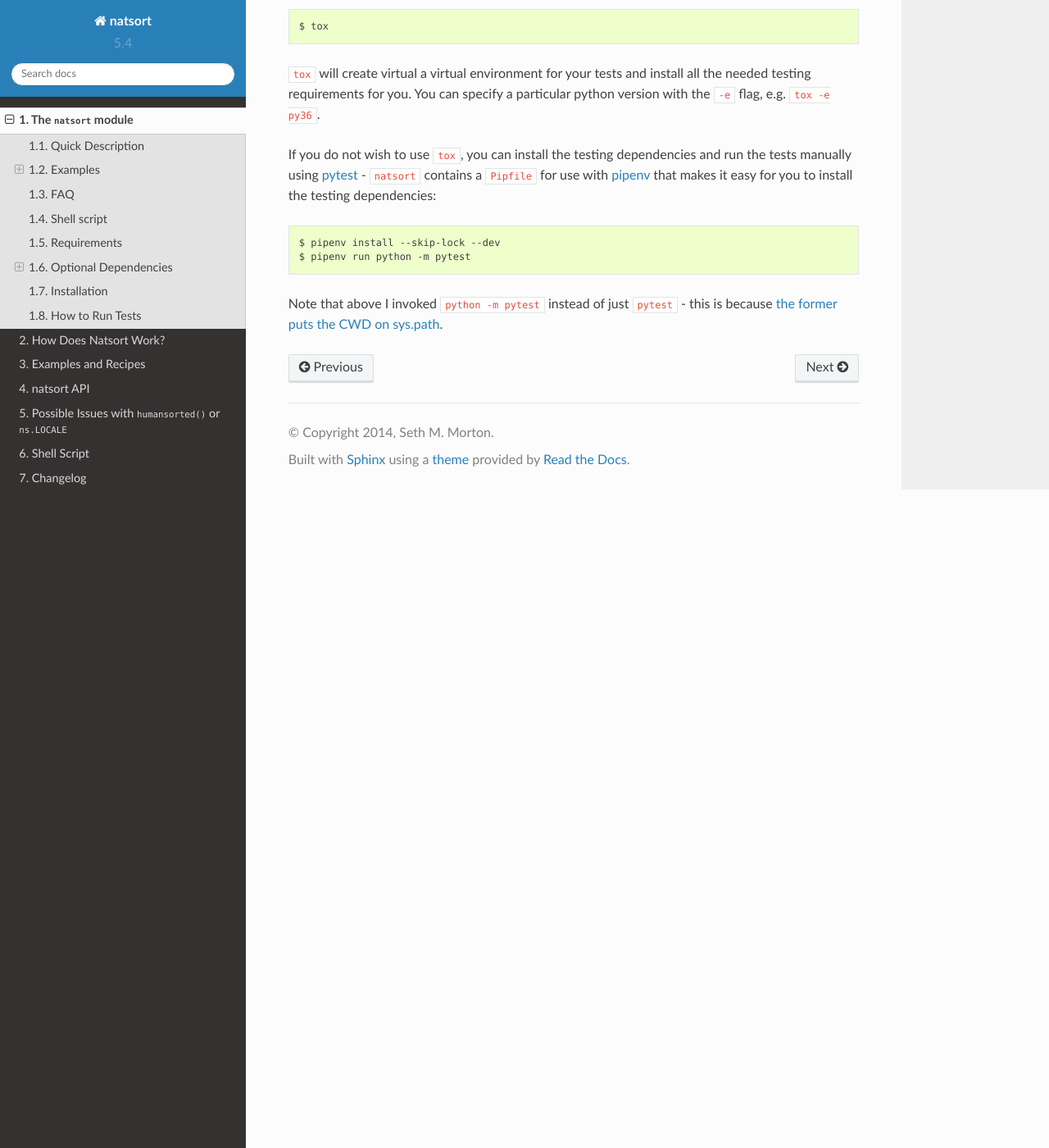
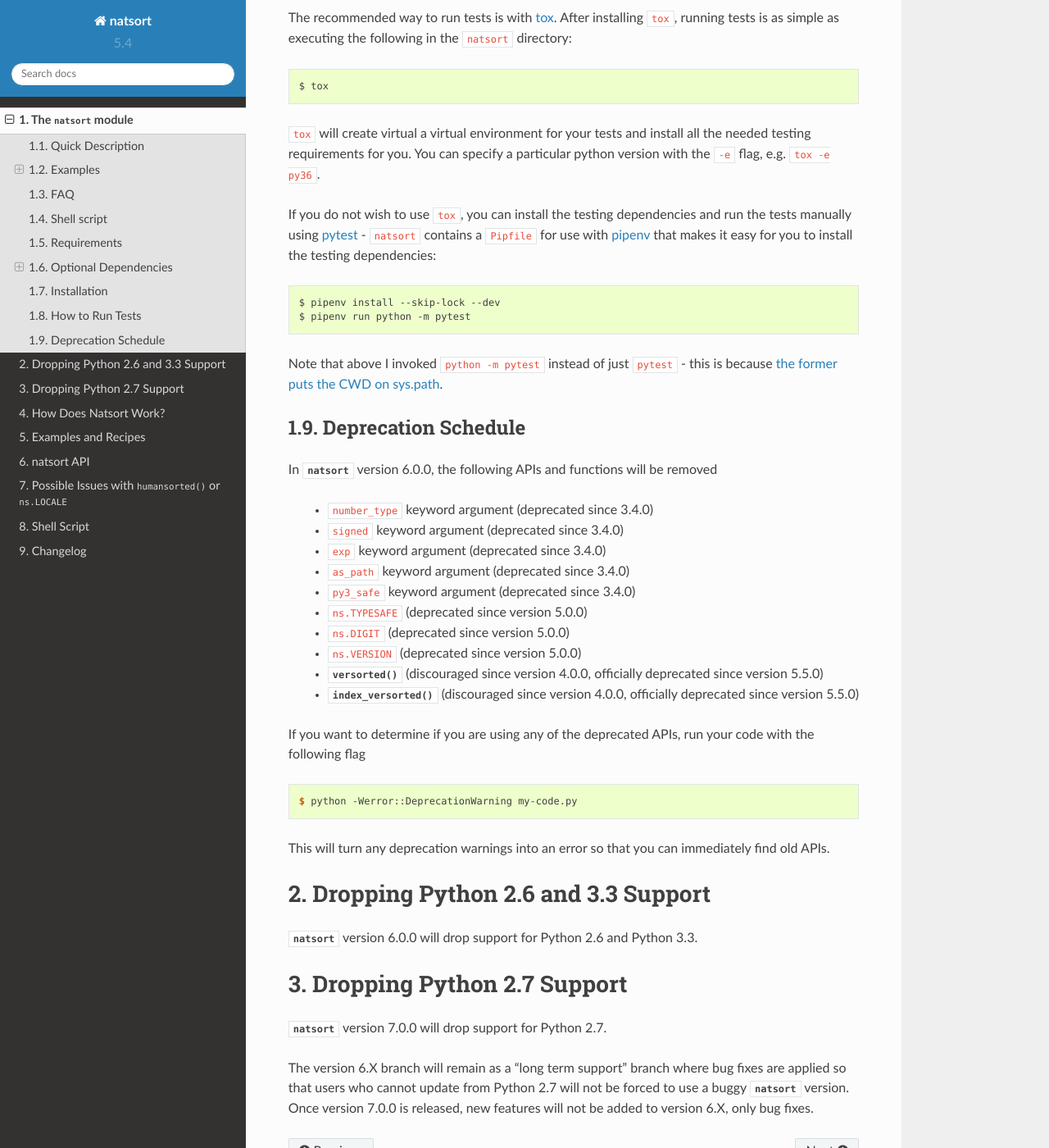
Before and after one commit to SethMMorton/natsort, a Sphinx documentation site: the page built from docs/intro.rst, in a window 1280 px wide and 1400 px high, scrolled down 6985 px. Shown: the whole window at 82% size. Built offline with Sphinx 7.4.7 and the Read the Docs theme 2.0.0, drawn with Linux system fonts in a browser that asks for light colours; some of the changed text lies outside the part shown.

Commit message:
Add a deprecation schedule to README
This deprecation schedule calls out what will be changing and in what
versions.

```diff
--- a/docs/intro.rst
+++ b/docs/intro.rst
@@ -13,6 +13,9 @@
 
       - `fastnumbers <https://pypi.org/project/fastnumbers>`_ >= 2.0.0
       - `PyICU <https://pypi.org/project/PyICU>`_ >= 1.0.0
+
+**NOTE**: Please see the `Deprecation Schedule`_ section for changes in the upcoming
+:mod:`natsort` version 6.0.0 (early 2019) and then version 7.0.0.
 
 :mod:`natsort` is a general utility for sorting lists *naturally*; the definition
 of "naturally" is not well-defined, but the most common definition is that numbers
@@ -397,3 +400,44 @@
 
 Note that above I invoked ``python -m pytest`` instead of just ``pytest`` - this is because
 `the former puts the CWD on sys.path <https://docs.pytest.org/en/latest/usage.html#calling-pytest-through-python-m-pytest>`_.
+
+Deprecation Schedule
+--------------------
+
+In :mod:`natsort` version 6.0.0, the following APIs and functions will be removed
+
+ - ``number_type`` keyword argument (deprecated since 3.4.0)
+ - ``signed`` keyword argument (deprecated since 3.4.0)
+ - ``exp`` keyword argument (deprecated since 3.4.0)
+ - ``as_path`` keyword argument (deprecated since 3.4.0)
+ - ``py3_safe`` keyword argument (deprecated since 3.4.0)
+ - ``ns.TYPESAFE`` (deprecated since version 5.0.0)
+ - ``ns.DIGIT`` (deprecated since version 5.0.0)
+ - ``ns.VERSION`` (deprecated since version 5.0.0)
+ - :func:`~natsort.versorted` (discouraged since version 4.0.0, officially deprecated since version 5.5.0)
+ - :func:`~natsort.index_versorted` (discouraged since version 4.0.0, officially deprecated since version 5.5.0)
+
+If you want to determine if you are using any of the deprecated APIs, run your
+code with the following flag
+
+.. code-block:: console
+
+    $ python -Werror::DeprecationWarning my-code.py
+
+This will turn any deprecation warnings into an error so that you can immediately
+find old APIs.
+
+Dropping Python 2.6 and 3.3 Support
+===================================
+
+:mod:`natsort` version 6.0.0 will drop support for Python 2.6 and Python 3.3.
+
+Dropping Python 2.7 Support
+===========================
+
+:mod:`natsort` version 7.0.0 will drop support for Python 2.7.
+
+The version 6.X branch will remain as a "long term support" branch where bug fixes
+are applied so that users who cannot update from Python 2.7 will not be forced to
+use a buggy :mod:`natsort` version. Once version 7.0.0 is released, new features
+will not be added to version 6.X, only bug fixes.
```
Also changed, not shown: README.rst (+47 -0 lines).
